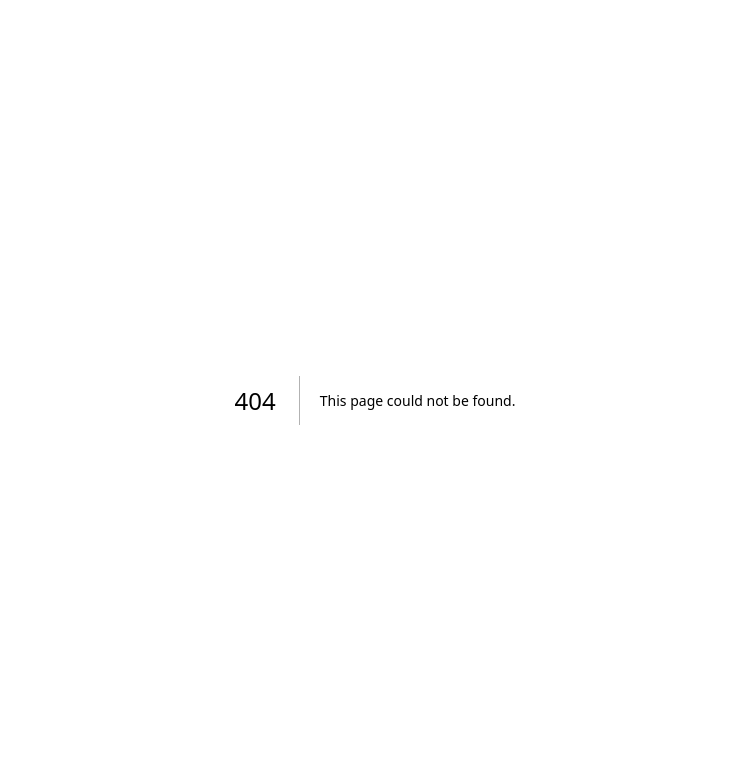
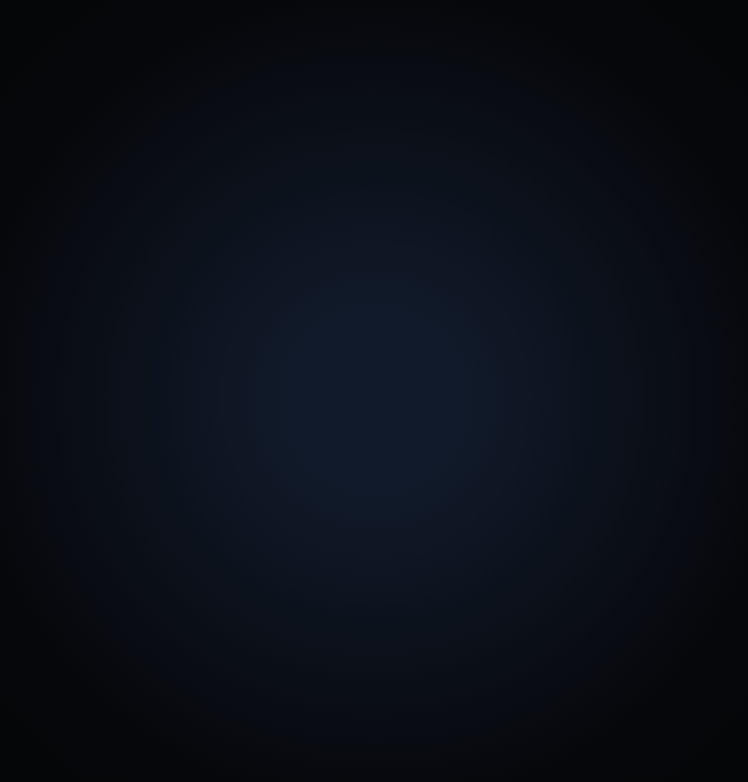
Before and after one commit to aneeshpatne/Personal-Portfolio, a Next.js app: page /profile in a window 1280 px wide. Before the commit this address had no page. Shown: the top 782 px of the page, without its empty margins (265-1013 px from the left). Built offline with nearby package versions, Linux system fonts and the light colour scheme.

Commit message:
feat: add background styles and content layout with Instrument Serif font integration

```diff
--- /dev/null
+++ b/src/app/profile/page.js
@@ -0,0 +1,9 @@
+import styles from "./styles/background.module.css";
+
+export default function Home() {
+  return (
+    <>
+      <div className={styles.backgroundContainer}></div>
+    </>
+  );
+}
--- /dev/null
+++ b/src/app/profile/styles/background.module.css
@@ -0,0 +1,18 @@
+.backgroundContainer {
+  position: absolute;
+  inset: 0;
+  width: 100%;
+  height: 100%;
+  z-index: -1;
+  overflow: hidden;
+  background: #06070a;
+  background: radial-gradient(
+    circle at 50% 50%,
+    #111a2a 0%,
+    #111a2a 12%,
+    #06070a 55%,
+    #040405 100%
+  );
+  background-repeat: no-repeat;
+  background-size: cover;
+}
```
Also changed, not shown: src/app/page.module.css (deleted).
